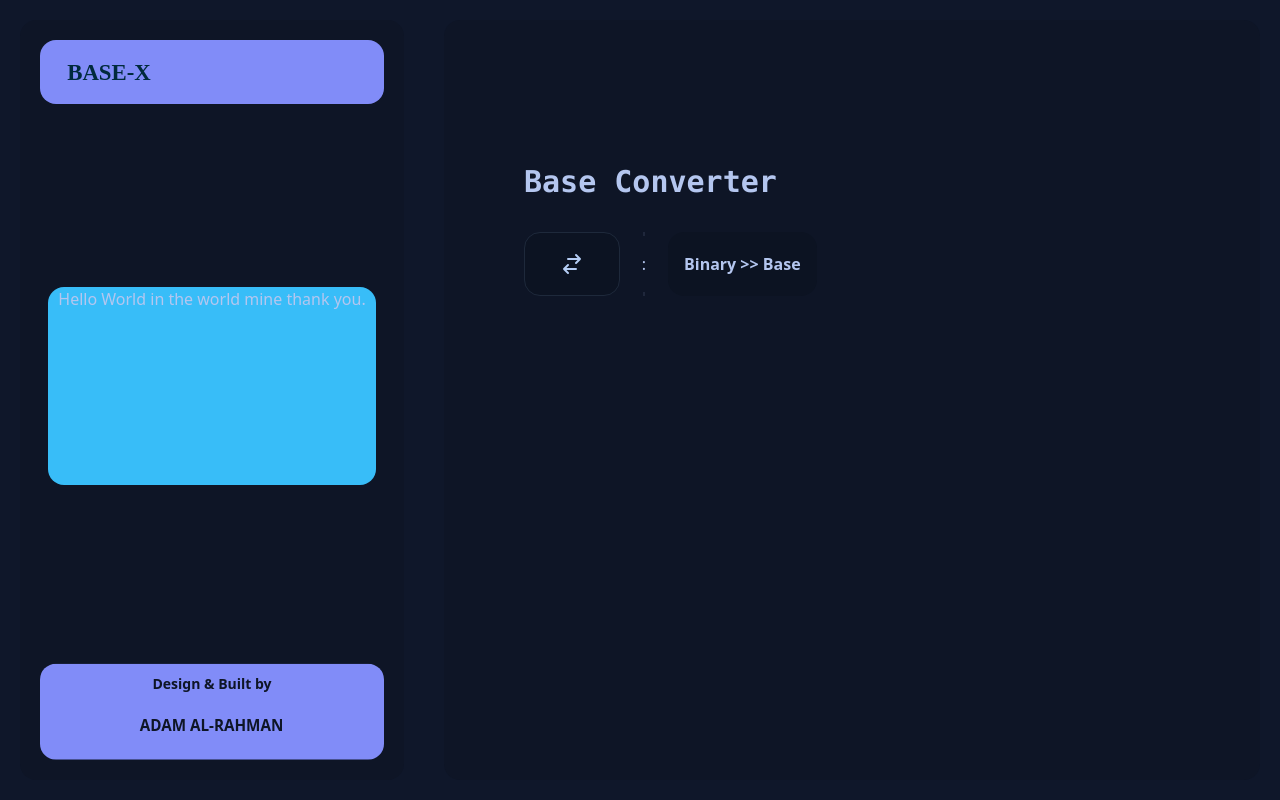
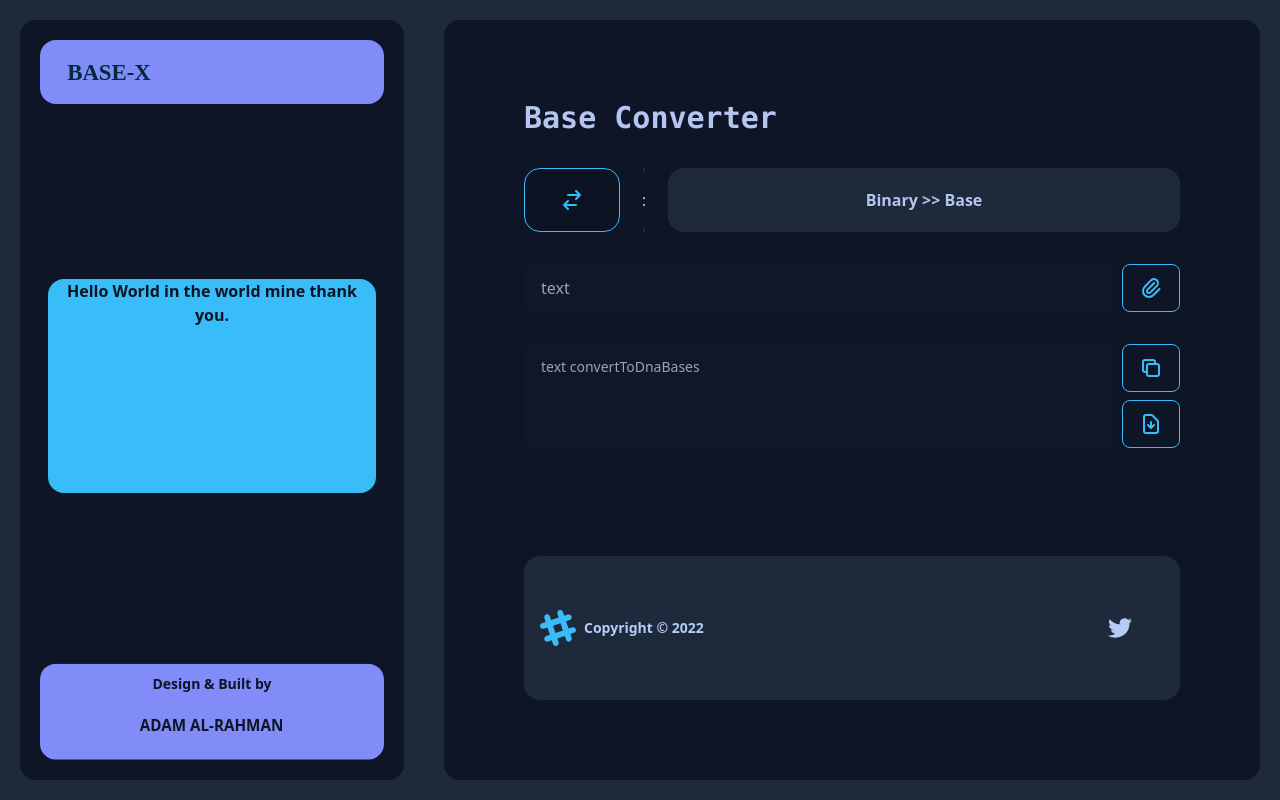
Before and after one commit to Adam-Al-Rahman/base-x, a Next.js app: page / in a window 1280 px wide. Built offline with nearby package versions, Linux system fonts and the light colour scheme.

Commit message:
completed the hero page design.

```diff
--- a/src/components/center.tsx
+++ b/src/components/center.tsx
@@ -3,16 +3,41 @@ import type { NextPage } from 'next';
 const Center = () => {
     return (
         <>
+            <div className="w-full-container">
                 <div className="flex w-full">
-                <button id="changeId" className="btn btn-base w-20 h-20 sm:w-24 sm:h-16 bg-base-300 rounded-box place-content-center ">
+                    <button id="changeId" className="btn btn-outline btn-primary w-20 h-20 sm:w-24 sm:h-16 bg-base-300 rounded-box">
                         <svg xmlns="http://www.w3.org/2000/svg" className="h-6 w-6" fill="none" viewBox="0 0 24 24" stroke="currentColor" strokeWidth={2}>
                             <path strokeLinecap="round" strokeLinejoin="round" d="M8 7h12m0 0l-4-4m4 4l-4 4m0 6H4m0 0l4 4m-4-4l4-4" />
                         </svg>
                     </button>
                     <div className="divider divider-horizontal">:</div>
-                <div className="grid h-20 sm:p-4 sm:h-16 flex-grow card bg-base-300 rounded-box place-items-center font-bold text-base">
+                    <div className="grid h-20 sm:p-4 sm:h-16 flex-grow card bg-neutral rounded-box place-items-center font-bold text-base">
                         <p id="BiBa">Binary {`>>`} Base</p>
                         <p className="hidden" id="BaBi">Base {`>>`} Binary</p>
+                    </div>
+                </div>
+                <div className="flex w-full mt-8">
+                    <input type="text" placeholder="text" className="input w-full max-w-xm  focus:outline-none" />
+                    <button className="btn btn-outline ml-2 btn-primary">
+                        <svg xmlns="http://www.w3.org/2000/svg" className="h-6 w-6" fill="none" viewBox="0 0 24 24" stroke="currentColor" strokeWidth={2}>
+                            <path strokeLinecap="round" strokeLinejoin="round" d="M15.172 7l-6.586 6.586a2 2 0 102.828 2.828l6.414-6.586a4 4 0 00-5.656-5.656l-6.415 6.585a6 6 0 108.486 8.486L20.5 13" />
+                        </svg>
+                    </button>
+                </div>
+                <div className="flex w-full mt-8 mb-8">
+                    <textarea className="textarea w-full h-26 focus:outline-none resize-none scrollbar-hide" placeholder="text convertToDnaBases"></textarea>
+                    <div className="flex flex-col">
+                        <button className="btn btn-outline ml-2 mb-2 btn-primary">
+                            <svg xmlns="http://www.w3.org/2000/svg" className="h-6 w-6" fill="none" viewBox="0 0 24 24" stroke="currentColor" strokeWidth={2}>
+                                <path strokeLinecap="round" strokeLinejoin="round" d="M8 16H6a2 2 0 01-2-2V6a2 2 0 012-2h8a2 2 0 012 2v2m-6 12h8a2 2 0 002-2v-8a2 2 0 00-2-2h-8a2 2 0 00-2 2v8a2 2 0 002 2z" />
+                            </svg>
+                        </button>
+                        <button className="btn btn-outline ml-2 btn-primary">
+                            <svg xmlns="http://www.w3.org/2000/svg" className="h-6 w-6" fill="none" viewBox="0 0 24 24" stroke="currentColor" strokeWidth={2}>
+                                <path strokeLinecap="round" strokeLinejoin="round" d="M12 10v6m0 0l-3-3m3 3l3-3m2 8H7a2 2 0 01-2-2V5a2 2 0 012-2h5.586a1 1 0 01.707.293l5.414 5.414a1 1 0 01.293.707V19a2 2 0 01-2 2z" />
+                            </svg>
+                        </button>
+                    </div>
                 </div>
             </div>
         </>
--- a/src/pages/index.tsx
+++ b/src/pages/index.tsx
@@ -11,12 +11,12 @@ const Home: NextPage = () => {
         <Head>
           <title>Base-X</title>
         </Head>
-        <div className="flex flex-col w-full lg:flex-row min-h-screen">
+        <div className="flex flex-col w-full lg:flex-row min-h-screen bg-neutral ">
           <div className="hidden lg:grid m-5 p-5 max-w-sm flex-grow card bg-base-200 rounded-box">
             <div className="navbar p-2 max-h-16 bg-secondary text-primary-content rounded-box">
               <Link href="/" ><button className="btn btn-ghost text-center font-ruslanDisplay font-bold text-2xl">Base-X</button></Link>
             </div>
-            <div className="m-2 text-center bg-primary rounded-box">
+            <div className="m-2 text-center bg-primary rounded-box text-base-300 font-bold">
               Hello World in the world mine thank you.
             </div>
             <footer className="footer sticky top-[100vh] max-h-24 footer-center p-2 bg-secondary text-base-content rounded-box">
@@ -28,20 +28,20 @@ const Home: NextPage = () => {
               </div>
             </footer>
           </div>
-          <div className="m-5 p-8 sm:m-5 sm:p-20 lg:grid flex-grow card bg-base-200 rounded-box place-content-start">
+          <div className="m-5 p-8 sm:m-5 sm:p-20 lg:grid flex-grow card bg-base-200 rounded-box ">
             <div className="h-content-container">
               <div className="navbar p-2  bg-secondary text-primary-content rounded-box lg:hidden">
                 <Link href="/" ><button className="btn btn-ghost text-center font-ruslanDisplay font-bold text-2xl">Base-X</button></Link>
               </div>
-              <h2 className="mt-16 mb-8 text-xl sm:text-3xl sm:mb-8 font-bold font-mono">Base Converter</h2>
+              <h2 className="mt-16 lg:mt-0 mb-8 text-xl sm:text-3xl sm:mb-8 font-bold font-mono">Base Converter</h2>
               <Center />
             </div>
-            <footer className="footer lg:hidden sticky top-[100vh] items-center p-4 bg-neutral text-neutral-content rounded-box">
-              <div className="items-center grid-flow-col">
-                <svg width="36" height="36" viewBox="0 0 24 24" xmlns="http://www.w3.org/2000/svg" fillRule="evenodd" clipRule="evenodd" className="fill-current"><path d="M22.672 15.226l-2.432.811.841 2.515c.33 1.019-.209 2.127-1.23 2.456-1.15.325-2.148-.321-2.463-1.226l-.84-2.518-5.013 1.677.84 2.517c.391 1.203-.434 2.542-1.831 2.542-.88 0-1.601-.564-1.86-1.314l-.842-2.516-2.431.809c-1.135.328-2.145-.317-2.463-1.229-.329-1.018.211-2.127 1.231-2.456l2.432-.809-1.621-4.823-2.432.808c-1.355.384-2.558-.59-2.558-1.839 0-.817.509-1.582 1.327-1.846l2.433-.809-.842-2.515c-.33-1.02.211-2.129 1.232-2.458 1.02-.329 2.13.209 2.461 1.229l.842 2.515 5.011-1.677-.839-2.517c-.403-1.238.484-2.553 1.843-2.553.819 0 1.585.509 1.85 1.326l.841 2.517 2.431-.81c1.02-.33 2.131.211 2.461 1.229.332 1.018-.21 2.126-1.23 2.456l-2.433.809 1.622 4.823 2.433-.809c1.242-.401 2.557.484 2.557 1.838 0 .819-.51 1.583-1.328 1.847m-8.992-6.428l-5.01 1.675 1.619 4.828 5.011-1.674-1.62-4.829z"></path></svg><p className="font-bold">Design & Built by <Link href="https://atiq-ur-rehaman.netlify.app/" className="hover:text-blue-500">Adam Al-Rahman</Link><br />Copyright © {new Date().getFullYear()} </p>
+            <footer className="footer sticky top-[100vh] items-center p-4 bg-neutral text-neutral-content rounded-box">
+              <div className="items-center grid-flow-col hover:color-secondary">
+                <svg width="36" height="36" viewBox="0 0 24 24" xmlns="http://www.w3.org/2000/svg" fillRule="evenodd" clipRule="evenodd" className="fill-current text-primary"><path d="M22.672 15.226l-2.432.811.841 2.515c.33 1.019-.209 2.127-1.23 2.456-1.15.325-2.148-.321-2.463-1.226l-.84-2.518-5.013 1.677.84 2.517c.391 1.203-.434 2.542-1.831 2.542-.88 0-1.601-.564-1.86-1.314l-.842-2.516-2.431.809c-1.135.328-2.145-.317-2.463-1.229-.329-1.018.211-2.127 1.231-2.456l2.432-.809-1.621-4.823-2.432.808c-1.355.384-2.558-.59-2.558-1.839 0-.817.509-1.582 1.327-1.846l2.433-.809-.842-2.515c-.33-1.02.211-2.129 1.232-2.458 1.02-.329 2.13.209 2.461 1.229l.842 2.515 5.011-1.677-.839-2.517c-.403-1.238.484-2.553 1.843-2.553.819 0 1.585.509 1.85 1.326l.841 2.517 2.431-.81c1.02-.33 2.131.211 2.461 1.229.332 1.018-.21 2.126-1.23 2.456l-2.433.809 1.622 4.823 2.433-.809c1.242-.401 2.557.484 2.557 1.838 0 .819-.51 1.583-1.328 1.847m-8.992-6.428l-5.01 1.675 1.619 4.828 5.011-1.674-1.62-4.829z"></path></svg><p className="font-bold"><span className="lg:hidden">Design & Built by <Link href="https://atiq-ur-rehaman.netlify.app/" ><span className="hover:text-secondary hover:cursor-pointer">Adam Al-Rahman</span></Link><br /></span>Copyright © {new Date().getFullYear()} </p>
               </div>
               <div className="grid-flow-col gap-4 md:place-self-center md:justify-self-end">
-                <a href="https://twitter.com/AdamAlRahman1" target="_blank"><svg xmlns="http://www.w3.org/2000/svg" width="24" height="24" viewBox="0 0 24 24" className="fill-current"><path d="M24 4.557c-.883.392-1.832.656-2.828.775 1.017-.609 1.798-1.574 2.165-2.724-.951.564-2.005.974-3.127 1.195-.897-.957-2.178-1.555-3.594-1.555-3.179 0-5.515 2.966-4.797 6.045-4.091-.205-7.719-2.165-10.148-5.144-1.29 2.213-.669 5.108 1.523 6.574-.806-.026-1.566-.247-2.229-.616-.054 2.281 1.581 4.415 3.949 4.89-.693.188-1.452.232-2.224.084.626 1.956 2.444 3.379 4.6 3.419-2.07 1.623-4.678 2.348-7.29 2.04 2.179 1.397 4.768 2.212 7.548 2.212 9.142 0 14.307-7.721 13.995-14.646.962-.695 1.797-1.562 2.457-2.549z"></path></svg>
+                <a href="https://twitter.com/AdamAlRahman1" target="_blank"><svg xmlns="http://www.w3.org/2000/svg" width="24" height="24" viewBox="0 0 24 24" className="fill-current hover:text-primary mr-8"><path d="M24 4.557c-.883.392-1.832.656-2.828.775 1.017-.609 1.798-1.574 2.165-2.724-.951.564-2.005.974-3.127 1.195-.897-.957-2.178-1.555-3.594-1.555-3.179 0-5.515 2.966-4.797 6.045-4.091-.205-7.719-2.165-10.148-5.144-1.29 2.213-.669 5.108 1.523 6.574-.806-.026-1.566-.247-2.229-.616-.054 2.281 1.581 4.415 3.949 4.89-.693.188-1.452.232-2.224.084.626 1.956 2.444 3.379 4.6 3.419-2.07 1.623-4.678 2.348-7.29 2.04 2.179 1.397 4.768 2.212 7.548 2.212 9.142 0 14.307-7.721 13.995-14.646.962-.695 1.797-1.562 2.457-2.549z"></path></svg>
                 </a>
               </div>
             </footer>
```
Lines whose indentation alone changed are shown as unchanged.
